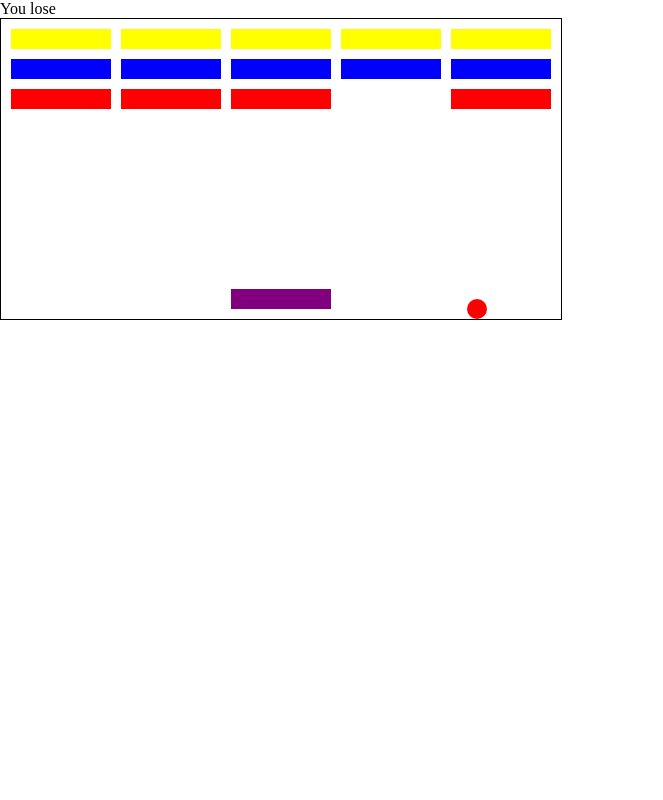
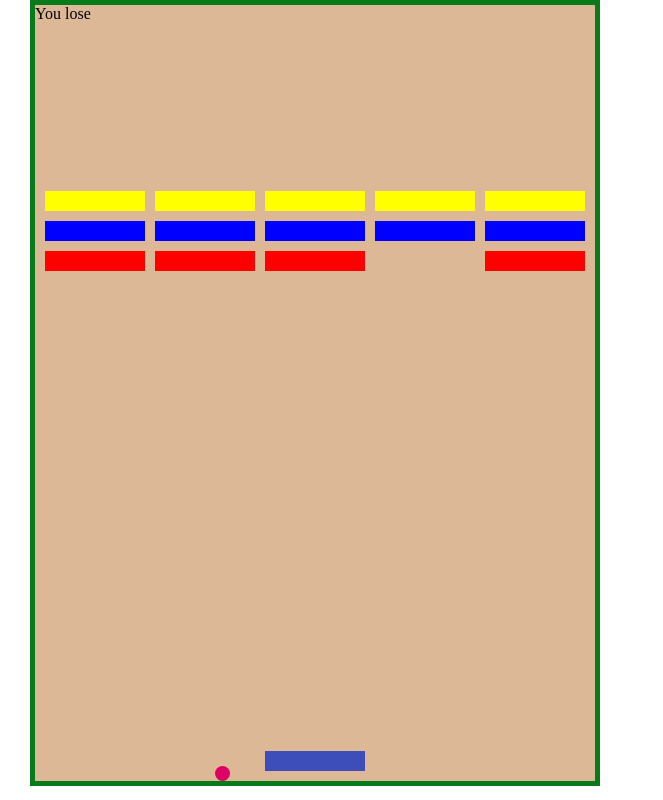
Before and after one commit to ArtyomIbatulin/Arkanoid-game, a plain HTML site: page super.html in a window 1280 px wide. Shown: the whole page, without its empty margins (0-663 px from the left). Drawn offline with Linux system fonts and the light colour scheme.

Commit message:
added new css styles

```diff
--- a/newArcan.js
+++ b/newArcan.js
@@ -13,8 +13,8 @@ let bottomcord = leftWall.getBoundingClientRect().height;
 let rightcord = topWall.getBoundingClientRect().width;
 let leftcord = leftWall.getBoundingClientRect().width;
 
-let vx = 20;
-let vy = 20;
+let vx = 2;
+let vy = 2;
 let ballStyle = ball.getBoundingClientRect();
 let BW = ballStyle.width / 2;
 // let posX = ballStyle.left + BW;
--- a/super.css
+++ b/super.css
@@ -6,9 +6,11 @@ body {
 
 .grid {
   position: absolute;
+  margin-left: 30px;
   width: 560px;
-  height: 300px;
-  border: solid 1px black;
+  height: 97%;
+  border: solid 5px #077a1a;
+  background-color: #ddb897;
 }
 
 .block {
@@ -19,15 +21,15 @@ body {
 
 .user {
   position: absolute;
-  background-color: purple;
+  background-color: #3d4eba;
   width: 100px;
   height: 20px;
 }
 
 .ball {
   position: absolute;
-  width: 20px;
-  height: 20px;
-  border-radius: 10px;
-  background-color: red;
+  background-color: #de0063;
+  width: 15px;
+  height: 15px;
+  border-radius: 50%;
 }
--- a/super.html
+++ b/super.html
@@ -9,14 +9,8 @@
     <script src="super.js" defer></script>
   </head>
   <body>
-    <div id="score">0</div>
     <div class="grid">
-      <!-- <div class="bita"></div> -->
-      <!-- <div class="ball"></div> -->
-      <!-- <div class="leftWall"></div> -->
-      <!-- <div class="rightWall"></div> -->
-      <!-- <div class="topWall"></div> -->
-      <!-- <div class="blocks"></div> -->
+      <div id="score">0</div>
     </div>
   </body>
 </html>
--- a/super.js
+++ b/super.js
@@ -3,11 +3,11 @@ const scoreDisplay = document.querySelector('#score');
 const blockWidth = 100;
 const blockHeight = 20;
 const boardWidth = 560;
-const boardHeight = 300;
-const ballDiameter = 20;
+const boardHeight = 650;
+const ballDiameter = 15;
 let timerId;
-let xDirection = 2;
-let yDirection = 2;
+let xDirection = 5;
+let yDirection = 5;
 let score = 0;
 
 const userStart = [230, 10];
@@ -28,21 +28,21 @@ class Block {
 }
 
 const blocks = [
-  new Block(10, 270 , 'yellow', 3),
-  new Block(120, 270 , 'yellow', 3),
-  new Block(230, 270 , 'yellow', 3),
-  new Block(340, 270 , 'yellow', 3),
-  new Block(450, 270 , 'yellow', 3),
-  new Block(10, 240 , 'blue', 2),
-  new Block(120, 240 , 'blue', 2),
-  new Block(230, 240 , 'blue', 2),
-  new Block(340, 240 , 'blue', 2),
-  new Block(450, 240 , 'blue', 2),
-  new Block(10, 210 , 'red', 1),
-  new Block(120, 210 , 'red', 1),
-  new Block(230, 210 , 'red', 1),
-  new Block(340, 210 , 'red', 1),
-  new Block(450, 210 , 'red', 1),
+  new Block(10, 570 , 'yellow', 3),
+  new Block(120, 570 , 'yellow', 3),
+  new Block(230, 570 , 'yellow', 3),
+  new Block(340, 570 , 'yellow', 3),
+  new Block(450, 570 , 'yellow', 3),
+  new Block(10, 540 , 'blue', 2),
+  new Block(120, 540 , 'blue', 2),
+  new Block(230, 540 , 'blue', 2),
+  new Block(340, 540 , 'blue', 2),
+  new Block(450, 540 , 'blue', 2),
+  new Block(10, 510 , 'red', 1),
+  new Block(120, 510 , 'red', 1),
+  new Block(230, 510 , 'red', 1),
+  new Block(340, 510 , 'red', 1),
+  new Block(450, 510 , 'red', 1),
 ];
 
 function addBlocks() {
@@ -119,16 +119,18 @@ function checkForCollisions() {
       const allBlocks = Array.from(document.querySelectorAll('.block'));
 
       blocks[i].hitCounter--;
+      if (blocks[i].hitCounter < 0) blocks[i].hitCounter = 0;
       console.log(blocks[i].hitCounter);
 
       if (blocks[i].hitCounter === 0) {
+        blocks.splice(i, 1);
         allBlocks[i].classList.remove('block');
-        blocks.splice(i, 1);
 
-        if (blocks[i].color === 'red') score += 5;
-        if (blocks[i].color === 'blue') score += 10;
-        if (blocks[i].color === 'yellow') score += 15;
-        if (blocks[i].color === 'green') score += 20;
+        // if (blocks[i].color === 'red') score += 5;
+        // if (blocks[i].color === 'blue') score += 10;
+        // if (blocks[i].color === 'yellow') score += 15;
+        // if (blocks[i].color === 'green') score += 20;
+
       }
 
       changeDirection();
@@ -172,23 +174,23 @@ function checkForCollisions() {
 }
 
 function changeDirection() {
-  if (xDirection === 2 && yDirection === 2) {
-    yDirection = -2;
+  if (xDirection === 5 && yDirection === 5) {
+    yDirection = -5;
     return;
   }
 
-  if (xDirection === 2 && yDirection === -2) {
-    xDirection = -2;
+  if (xDirection === 5 && yDirection === -5) {
+    xDirection = -5;
     return;
   }
 
-  if (xDirection === -2 && yDirection === -2) {
-    yDirection = 2;
+  if (xDirection === -5 && yDirection === -5) {
+    yDirection = 5;
     return;
   }
 
-  if (xDirection === -2 && yDirection === 2) {
-    xDirection = 2;
+  if (xDirection === -5 && yDirection === 5) {
+    xDirection = 5;
     return;
   }
 }
```
